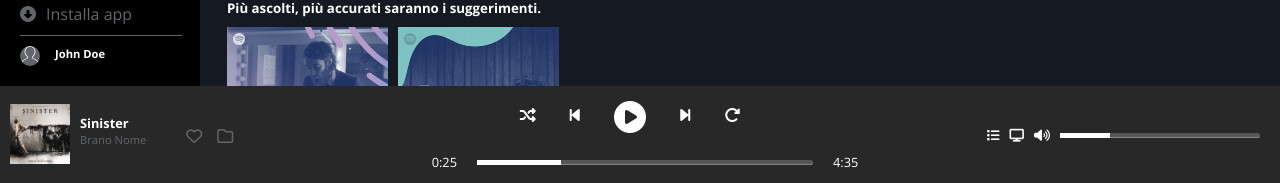
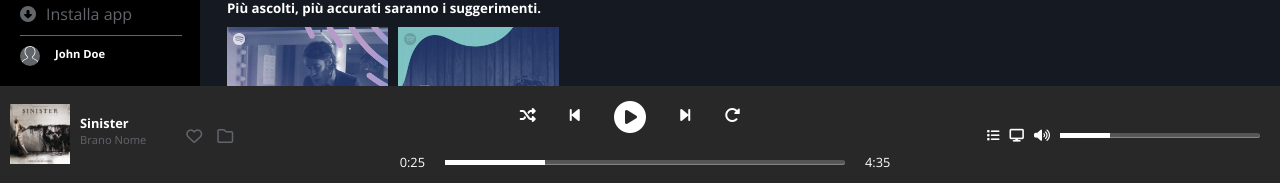
Before and after one commit to silvanoguel/html-css-spotifyweb, a plain HTML site: page index.html in a window 1280 px wide. Shown: the part 614-797 px from the top of the page. Drawn offline with nearby package versions, Linux system fonts and the light colour scheme.

Commit message:
add:project completed

```diff
--- a/css/style.css
+++ b/css/style.css
@@ -122,7 +122,6 @@ body {
     cursor: pointer;
 }
 
-
 .left-sidebar-menu ul {
     list-style-type: none;
 }
@@ -147,7 +146,6 @@ body {
     margin-bottom: 10px;
     display: flex;
     align-items: center;
-
 }
 
 .plus-logo {
@@ -437,7 +435,7 @@ hr {
 .play-bar-left {
     display: flex;
     margin-left: 10px;
-    width: calc(100% / 3);
+    width: 300px;
 }
 
 .play-bar-left img {
@@ -467,7 +465,6 @@ hr {
     text-decoration: underline;
 }
 
-
 .listened-song-icons {
     margin-right: 20px;
     display: flex;
@@ -494,12 +491,14 @@ hr {
 }
 
 .play-bar-central {
-    width: calc(100% / 3);
+    width: 40%;
+    align-content: center;
 }
 
 .progress-bar {
     display: flex;
     align-items: center;
+    justify-content: center;
 }
 
 .meter {
@@ -525,7 +524,6 @@ hr {
 }
 
 .blaybar-icons {
-
     text-align: center;
     padding-bottom: 20px;
 }
@@ -574,6 +572,6 @@ hr {
     align-items: center;
     gap: 10px;
     font-size: 0.8rem;
-    width: calc(100% / 3);
+    width: 300px;
     justify-content: flex-end;
 }
```
Also changed, not shown: index.html (+1 -1 lines).
